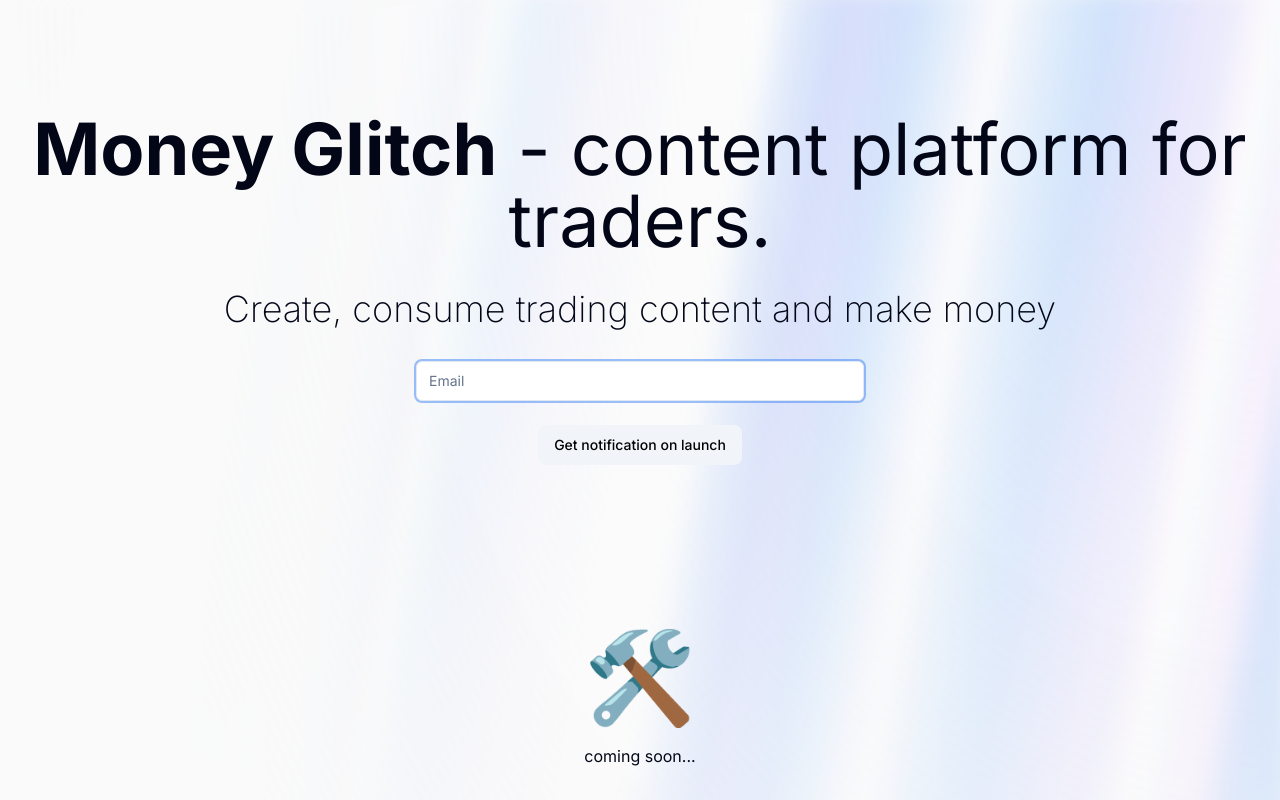
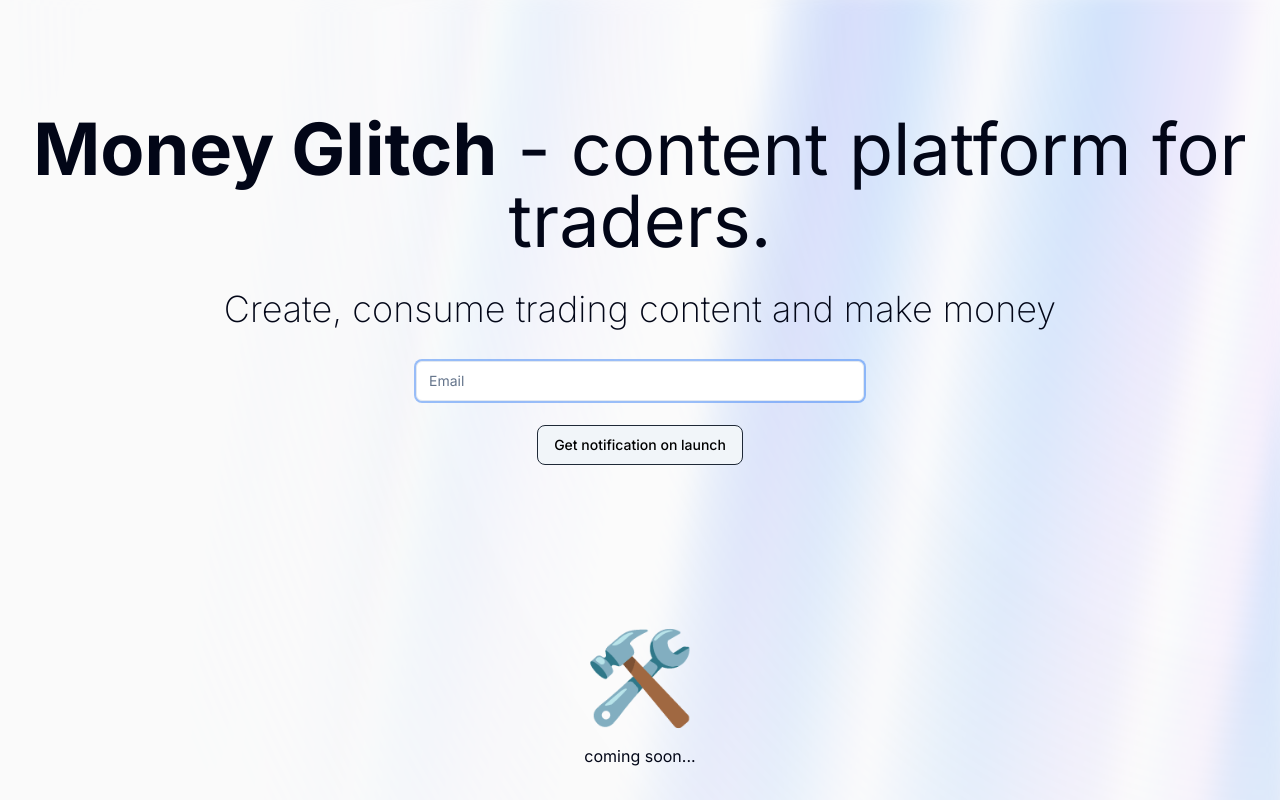
Before and after one commit to Marko21002/money-glitch-marketing, a Next.js app: page / in a window 1280 px wide. Shown: the top 800 px of the page. Built offline with nearby package versions, Linux system fonts and the light colour scheme.

Commit message:
hero button border

```diff
--- a/components/ui/hero.tsx
+++ b/components/ui/hero.tsx
@@ -33,7 +33,7 @@ and make money
   <div>
     <form action="" className="flex flex-col items-center space-y-6 pb-36">
       <Input type="email"  placeholder="Email" className="ring-2"/>
-      <Button type="submit" variant="secondary" className="hover:bg-gray-400 text-black rounded-lg">Get notification on launch</Button>
+      <Button type="submit" variant="secondary" className="hover:bg-gray-400 text-black rounded-lg border border-gray-800">Get notification on launch</Button>
     </form>
 
   </div>
```
